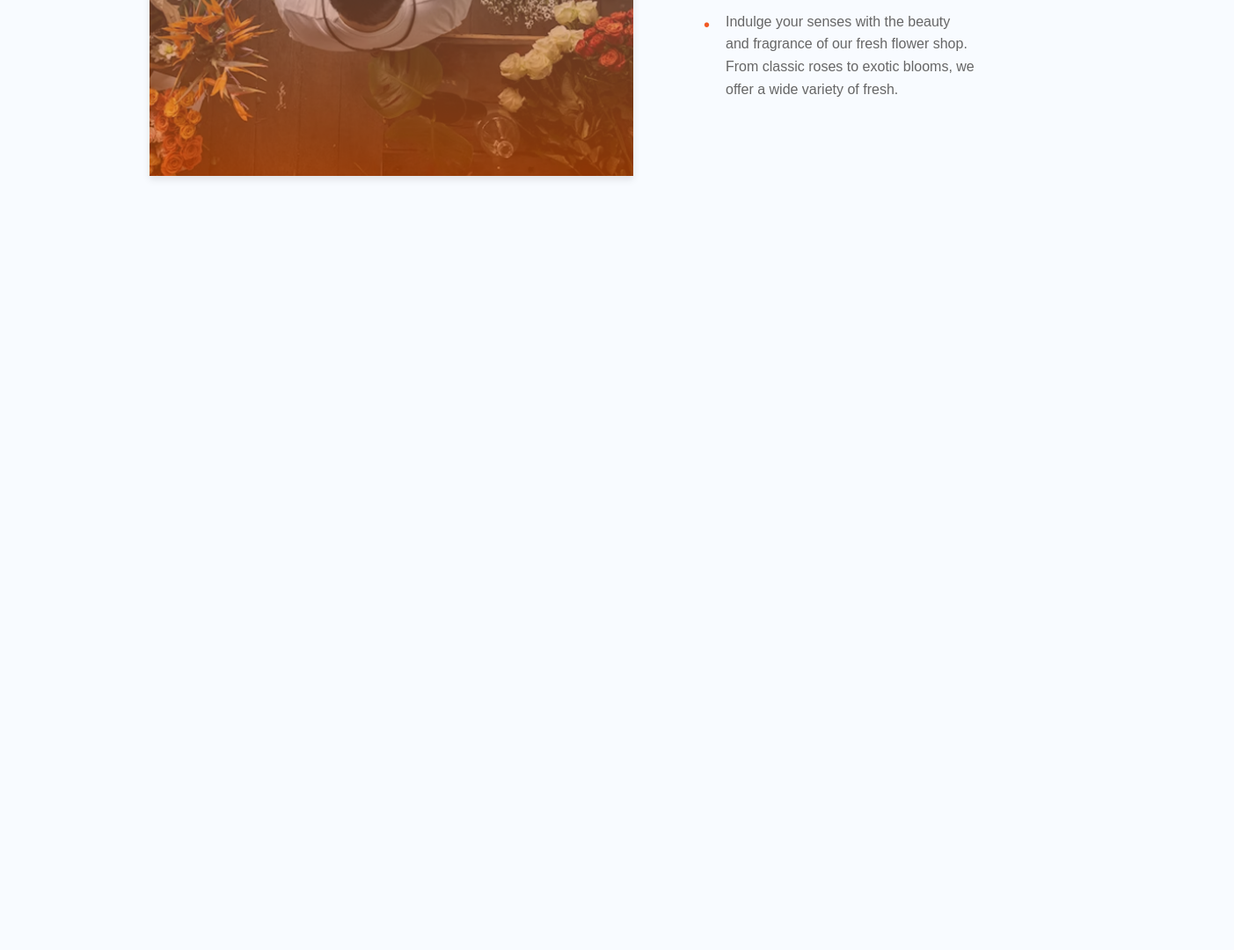
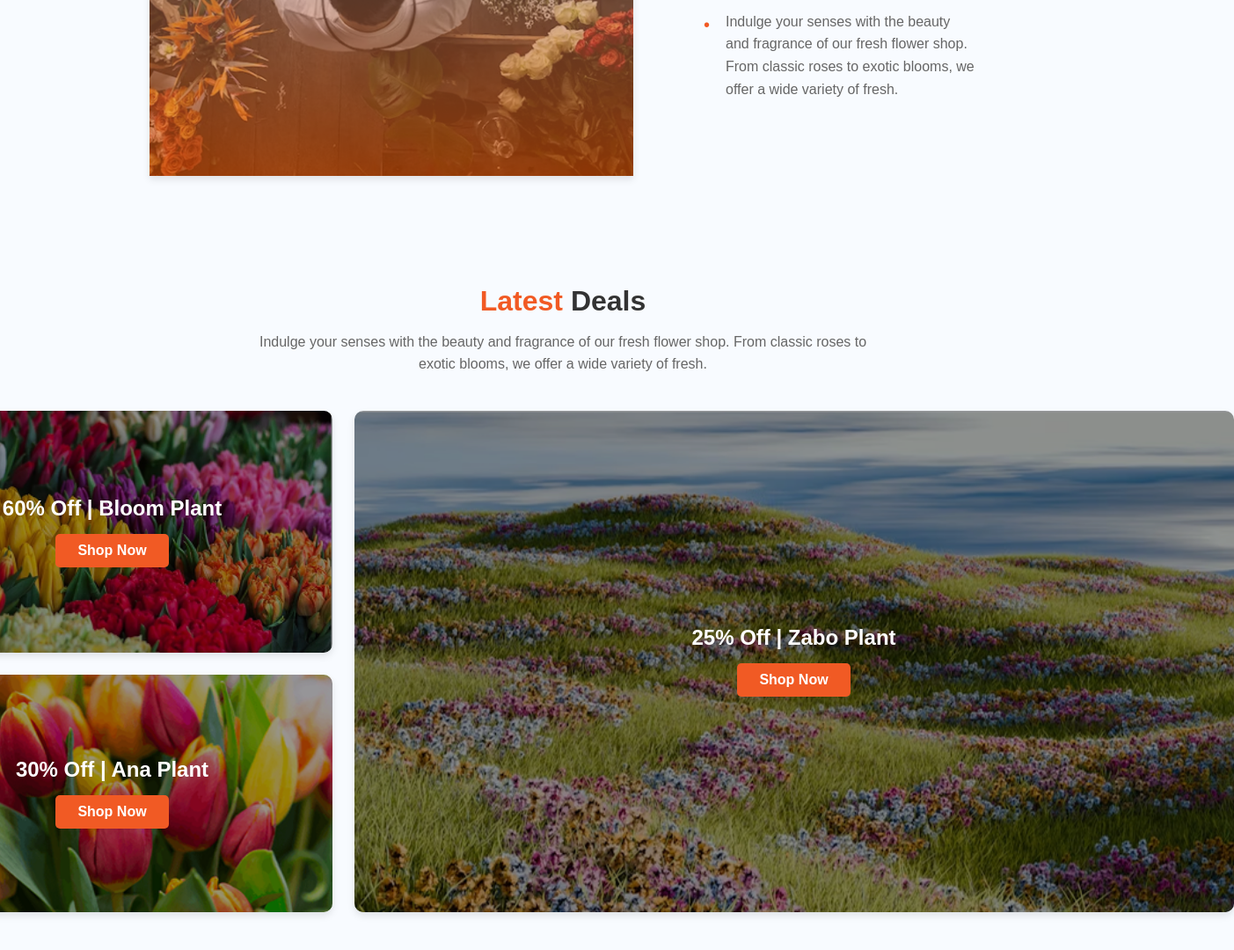
Before and after one commit to MaahinSK/assignment-2, a plain HTML site: page index.html in a window 1280 px wide. Shown: the part 1851-2931 px from the top of the page at 88% size, 1403 px wide, since content can reach past the window. Before the commit the page ends 2135 px from the top, so only its background shows below. Drawn offline with Linux system fonts and the light colour scheme.

Commit message:
latest deals

```diff
--- a/index.html
+++ b/index.html
@@ -110,6 +110,38 @@
       </div>
     </div>
   </section>
+   <section class="latest-deals-section">
+  <div class="latest-deals-header">
+    <h2><span class="highlight">Latest</span> Deals</h2>
+    <p>Indulge your senses with the beauty and fragrance of our fresh flower shop. From classic roses to exotic blooms, we offer a wide variety of fresh.</p>
+  </div>
+
+  <div class="deals-grid">
+    <div class="deal-card small-card">
+      <img src="assets/deal-bloom.png" alt="Deal Flower 1">
+      <div class="deal-overlay">
+        <h3>60% Off | Bloom Plant</h3>
+        <a href="#" class="shop-now-btn">Shop Now</a>
+      </div>
+    </div>
+
+    <div class="deal-card large-card">
+      <img src="assets/deal-zabo.png" alt="Deal Flower 3">
+      <div class="deal-overlay">
+        <h3>25% Off | Zabo Plant</h3>
+        <a href="#" class="shop-now-btn">Shop Now</a>
+      </div>
+    </div>
+
+    <div class="deal-card small-card">
+      <img src="assets/deal-ana.png" alt="Deal Flower 2">
+      <div class="deal-overlay">
+        <h3>30% Off | Ana Plant</h3>
+        <a href="#" class="shop-now-btn">Shop Now</a>
+      </div>
+    </div>
+  </div>
+</section>
 
 </body>
 </html>
--- a/styles.css
+++ b/styles.css
@@ -350,3 +350,160 @@ body {
     margin-bottom: 10px;
   }
 }
+
+
+/* Latest Deals Section */
+.latest-deals-section {
+  padding: 60px 150px;
+  background-color: #f8fbff; /* Matching body background */
+  text-align: center;
+}
+
+.latest-deals-header {
+  margin-bottom: 40px;
+}
+
+.latest-deals-header h2 {
+  font-size: 32px;
+  color: #333;
+  margin-bottom: 15px;
+}
+
+.latest-deals-header .highlight {
+  color: #f15a24;
+}
+
+.latest-deals-header p {
+  color: #666;
+  max-width: 700px;
+  margin: 0 auto;
+  line-height: 1.6;
+}
+.small-card{
+    width: 500px;
+
+}
+.large-card{
+
+    width: 1000px;}
+
+
+.deals-grid {
+  display: grid;
+  grid-template-columns: repeat(2, 1fr);
+  grid-template-rows: repeat(2, auto);
+  gap: 25px;
+  justify-content: center;
+  align-items: stretch;
+  max-width: 1500px;
+  margin: 0 auto;
+}
+
+.deal-card {
+  position: relative;
+  border-radius: 10px;
+  overflow: hidden;
+  box-shadow: 0 4px 8px rgba(0, 0, 0, 0.1);
+  display: flex;
+  align-items: center;
+  justify-content: center;
+}
+
+.deal-card img {
+  width: 100%;
+  height: 100%;
+  object-fit: cover;
+  display: block;
+}
+
+.deal-overlay {
+  position: absolute;
+  top: 0;
+  left: 0;
+  width: 100%;
+  height: 100%;
+  background-color: rgba(0, 0, 0, 0.4);
+  display: flex;
+  flex-direction: column;
+  justify-content: center;
+  align-items: center;
+  color: white;
+  text-align: center;
+  padding: 20px;
+}
+
+.deal-overlay h3 {
+  font-size: 24px;
+  margin-bottom: 15px;
+  font-weight: bold;
+}
+
+.shop-now-btn {
+  background-color: #f15a24;
+  color: white;
+  padding: 10px 25px;
+  border-radius: 5px;
+  text-decoration: none;
+  font-weight: bold;
+  transition: background-color 0.3s ease;
+}
+
+.shop-now-btn:hover {
+  background-color: #e04a1a;
+}
+
+/* Grid er specific placement */
+.deal-card.small-card:nth-child(1) {
+  grid-column: 1 / 2;
+  grid-row: 1 / 2;
+}
+
+.deal-card.large-card {
+  grid-column: 2 / 3;
+  grid-row: 1 / 3;
+}
+
+.deal-card.small-card:nth-child(3) {
+  grid-column: 1 / 2;
+  grid-row: 2 / 3;
+}
+
+/* Mobile Responsiveness */
+@media (max-width: 576px) {
+  .latest-deals-section {
+    padding: 30px 20px;
+  }
+
+  .latest-deals-header h2 {
+    font-size: 24px;
+  }
+
+  .deals-grid {
+    grid-template-columns: 1fr; /* Single column for mobile */
+    grid-template-rows: auto;
+    gap: 20px;
+  }
+   .small-card{
+    width: 100%;
+
+}
+   .large-card{
+    width: 100%;}
+
+  .deal-card.small-card:nth-child(1),
+  .deal-card.large-card,
+  .deal-card.small-card:nth-child(3) {
+    grid-column: auto;
+    grid-row: auto;
+
+  .deal-overlay h3 {
+    font-size: 20px;
+    margin-bottom: 10px;
+  }
+
+  .shop-now-btn {
+    padding: 8px 20px;
+    font-size: 14px;
+  }
+}
+}
```
